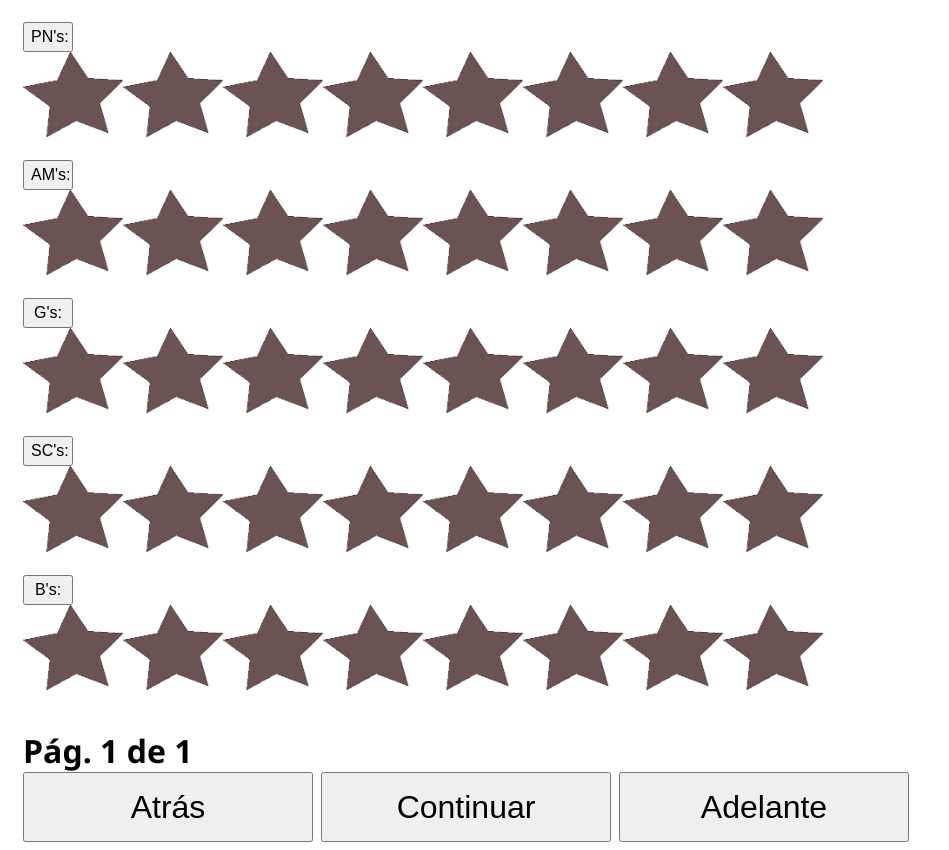
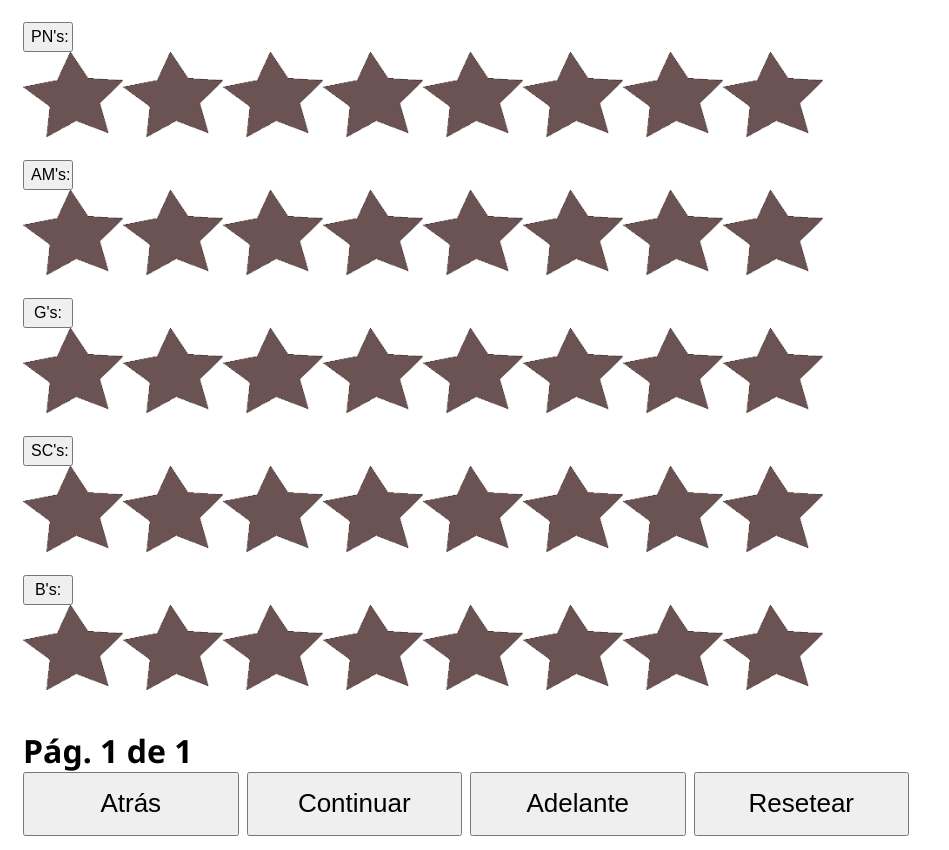
Before and after one commit to KalliJuancff/dazm, a plain HTML site: page index.html in a window 1280 px wide. Shown: the part 101-951 px from the top of the page, without its empty margins (0-949 px from the left). Drawn offline with Linux system fonts and the light colour scheme.

Commit message:
feat: add reset button and fit four nav buttons in previous row width

```diff
--- a/css/main.css
+++ b/css/main.css
@@ -32,16 +32,19 @@ body {
     flex-wrap: wrap;
     gap: 0.5rem;
     margin-left: 15px;
+    max-width: calc(3 * 290px + 2 * 0.5rem);
 }
 
 .botonNavegacion {
-    font-size: 32px;
+    flex: 1 1 0;
+    min-width: 0;
+    font-size: 26px;
     margin: 0;
-    width: min(290px, 100%);
-    min-height: 70px;
+    width: auto;
+    min-height: 64px;
     height: auto;
-    padding: 0.35rem 0.75rem;
-    line-height: 1.25;
+    padding: 0.3rem 0.5rem;
+    line-height: 1.2;
     box-sizing: border-box;
     cursor: pointer;
 }
--- a/js/dazm.js
+++ b/js/dazm.js
@@ -3,7 +3,7 @@
             const _claseAbreviaturas = "abreviatura";
 
             const _configuracion = new Configuracion();
-            const _carta = Persistencia.cargarCarta(_configuracion);
+            let _carta = Persistencia.cargarCarta(_configuracion);
 
 
             inicializarPantalla();
@@ -96,6 +96,12 @@
                 botonAdelante.setAttribute("class", _claseBotonesNavegacion);
                 botonAdelante.innerHTML = "Adelante";
                 div.appendChild(botonAdelante);
+
+                const botonResetear = document.createElement("button");
+                botonResetear.id = "botonResetear";
+                botonResetear.setAttribute("class", _claseBotonesNavegacion);
+                botonResetear.innerHTML = "Resetear";
+                div.appendChild(botonResetear);
             }
 
 
@@ -105,10 +111,11 @@
                 asignarManejadorEventoClicBotonRetrocederNavegacion();
                 asignarManejadorEventoClicBotonContinuarRezo();
                 asignarManejadorEventoClicBotonAvanzarNavegacion();
+                asignarManejadorEventoClicBotonResetear();
             }
 
             function asignarManejadorEventoClicBotonesAbreviaturasRezos() {
-                const botones = document.getElementsByTagName("button");
+                const botones = document.getElementsByClassName(_claseAbreviaturas);
                 for (let boton of botones) {
                     boton.onclick = manejadorEventoClicBotonesAbreviaturasRezos;
                 }
@@ -212,3 +219,26 @@
                 actualizarInfoRezos();
                 persistirEstado();
             }
+
+            function asignarManejadorEventoClicBotonResetear() {
+                const botonResetear = document.getElementById("botonResetear");
+                botonResetear.onclick = manejadorEventoClicBotonResetear;
+            }
+
+            function manejadorEventoClicBotonResetear(e) {
+                if (!confirm("¿Desea resetear el progreso de hoy?")) {
+                    return;
+                }
+
+                Persistencia.borrarEstado();
+                _carta = new CartaNavegacion(_configuracion);
+                Persistencia.guardarCarta(_carta);
+
+                mostrarInfoGeneral();
+                mostrarInfoNavegacion();
+                document.getElementById("infoRezos").innerHTML = "";
+                mostrarInfoRezos();
+                actualizarInfoRezos();
+                asignarManejadorEventoClicBotonesAbreviaturasRezos();
+                asignarManejadorEventoClicImagenEstrella();
+            }
--- a/js/persistencia.js
+++ b/js/persistencia.js
@@ -15,6 +15,10 @@
 
                 static guardarCarta(carta) {
                     localStorage.setItem(CLAVE_ESTADO, JSON.stringify(Persistencia._serializarCarta(carta)));
+                }
+
+                static borrarEstado() {
+                    localStorage.removeItem(CLAVE_ESTADO);
                 }
 
                 static _leerEstado(cfg) {
```
